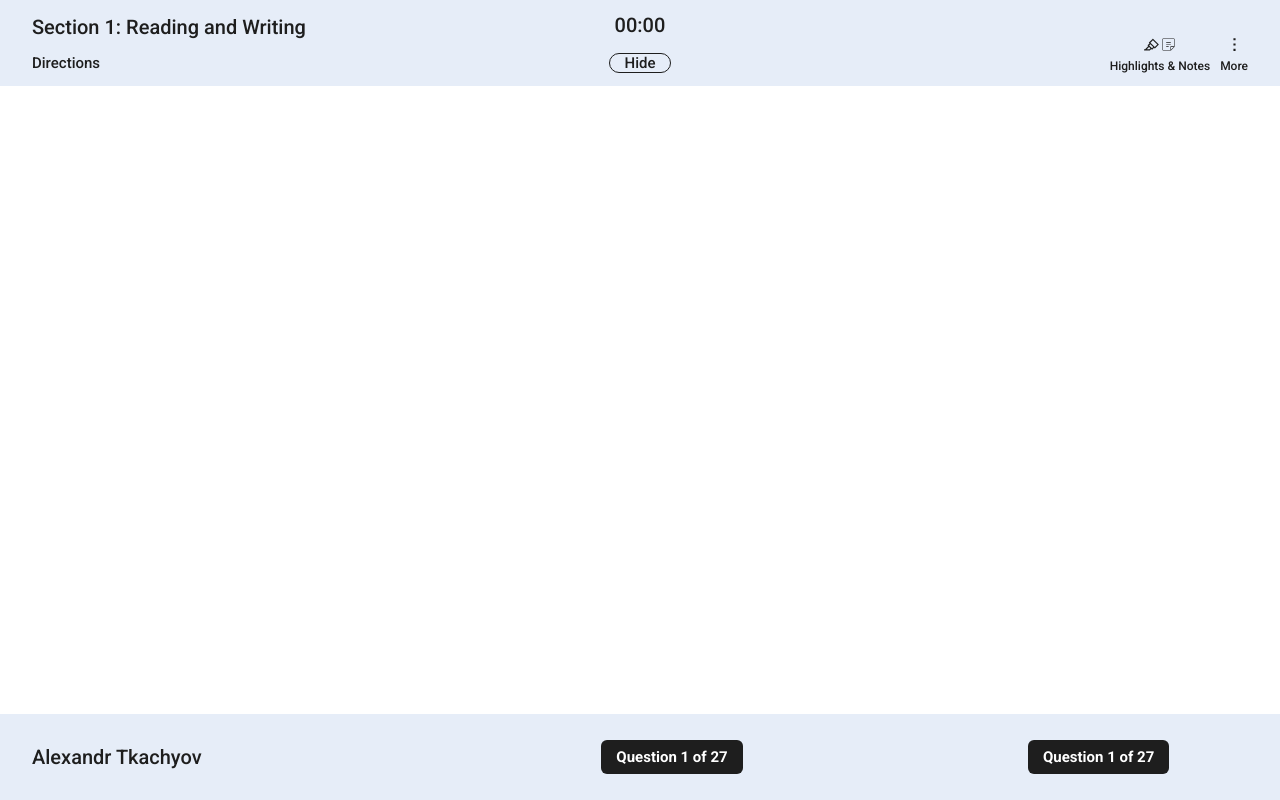
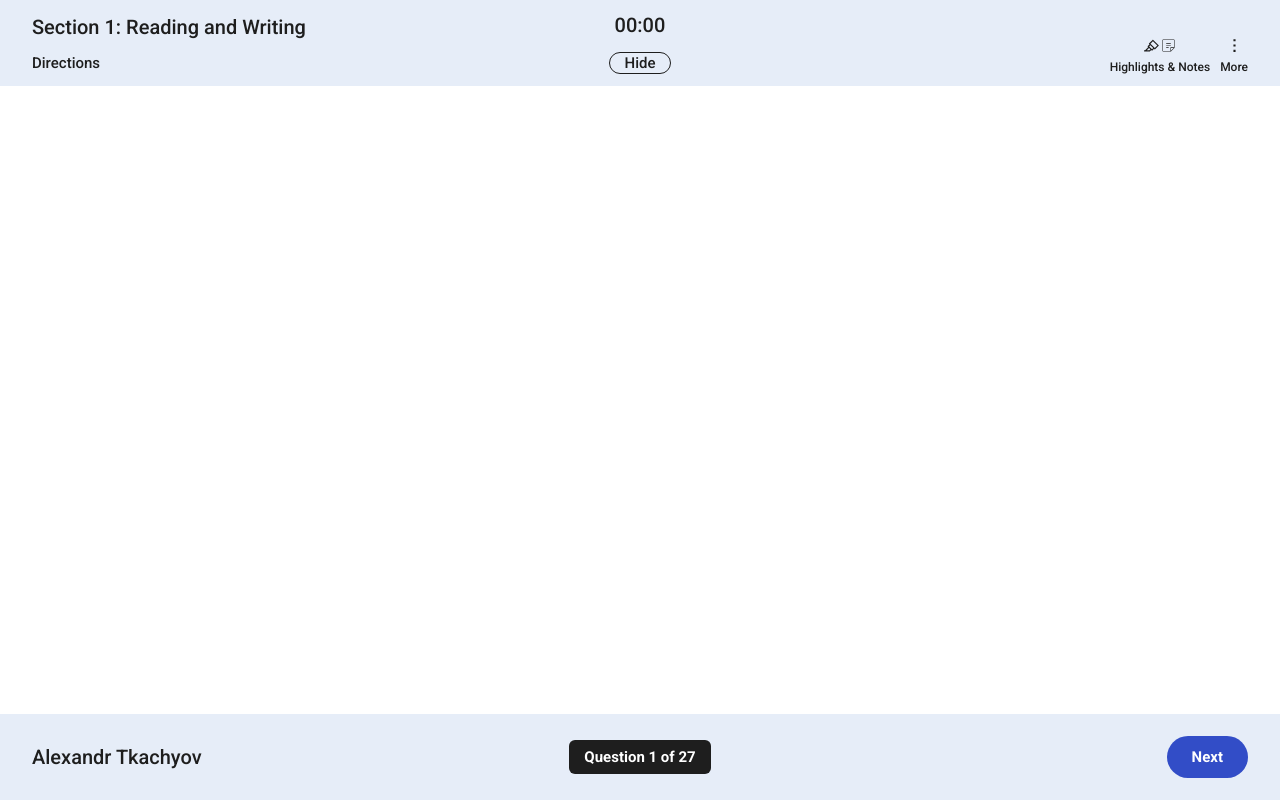
Before and after one commit to Retronn/ConceptAcademySPH, a React (Vite) app: page / in a window 1280 px wide. Built offline with nearby package versions, Linux system fonts and the light colour scheme.

Commit message:
Finish footer and change styling

```diff
--- a/public/styles/style.css
+++ b/public/styles/style.css
@@ -1,16 +1,18 @@
 
 :root{
     --light-blue: #E6EDF8;
+    --blue: #324DC7;
+    --dark: #1E1E1E;
+    --default-margin-sides: 3.2rem;
     --header-4: 2rem;
     --header-5: 1.5rem;
     --header-6: 1.2rem;
-    --dark: #1E1E1E;
+
 }
 
 
 * {
     margin: 0;
-    padding: 0;
     font-size: 62.5%;
     font-family: Roboto;
     color: var(--dark);
@@ -35,22 +37,23 @@ h6{
 }
 
 .test-header{
+
+    background-color: var(--light-blue);
+    position:absolute;
+    width: 100%;
+}
+.grid-container{
+
+    display: grid;
     padding-left: 3.2rem;
     padding-right: 3.2rem;
     padding-top: 1.3rem;
     padding-bottom: 1.3rem ;
-    background-color: var(--light-blue);
-
-    display: grid;
-
     grid-template-columns: repeat(12, 1fr);
     grid-template-rows: 1fr;
     height: 6rem;
+}
 
-
-
-
-}
 .test-header svg{
     height: 1.7rem;
 }
@@ -117,12 +120,8 @@ h6{
 }
 
 .test-footer {
-
-    position:fixed;
     left:0px;
     bottom:0px;
-    width:100%;
-
 }
 
 
@@ -139,3 +138,22 @@ h6{
     font-weight: 700;
 
 }
+
+#next-sat-button{
+   background-color: var(--blue);
+   padding-top: 0.8rem;
+   padding-bottom: 0.8rem;
+   border: none;
+   border-radius: 999rem;
+   padding-left: 2.5rem;
+   padding-right: 2.5rem;
+   padding-top: 1.2rem;
+   padding-bottom: 1.2rem;
+   align-self: flex-end;
+}
+
+#next-sat-button h5{
+    color: white;
+    font-weight: 700;
+
+}
--- a/src/components/testing/test-footer.jsx
+++ b/src/components/testing/test-footer.jsx
@@ -4,6 +4,7 @@ import React from "react";
 function TestFooter(){
     return (
     <footer className="test-header test-footer">
+        <div className="grid-container">
             <div className="part-name-section">
                 <h4>Alexandr Tkachyov</h4>
 
@@ -15,9 +16,9 @@ function TestFooter(){
 
 
             <div className="timer-section">
-                <button id="test-questions-button"><h5>Question 1 of 27</h5></button>
+                <button id="next-sat-button"><h5>Next</h5></button>
             </div>
-
+        </div>
     </footer>
     )
 }
--- a/src/components/testing/test-header.jsx
+++ b/src/components/testing/test-header.jsx
@@ -4,6 +4,7 @@ function TestHeader(){
 
     return (
     <div className="test-header">
+        <div className="grid-container">
         <div className="part-name-section">
             <h4>Section 1: Reading and Writing</h4>
             <h5>Directions</h5>
@@ -32,6 +33,7 @@ function TestHeader(){
                 </div>
             </div>
         </div>
+        </div>
     </div>
     )
 }
```
